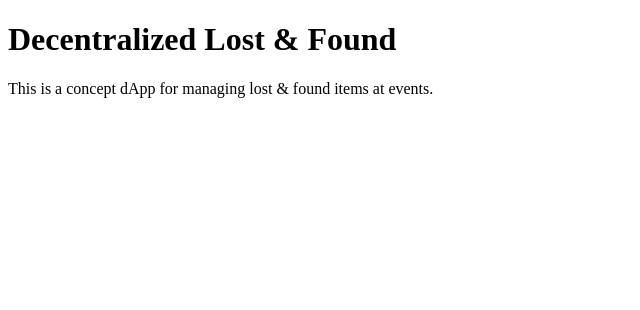
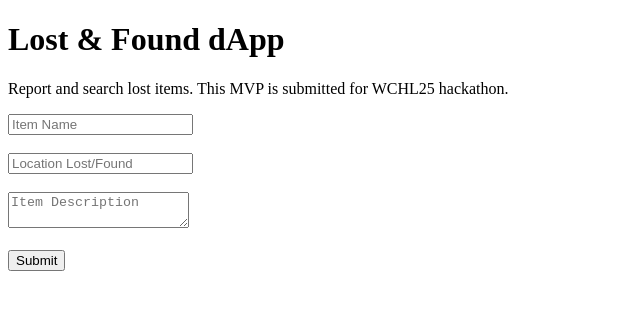
Before and after one commit to sowmi-V/decentralized-lost-found, a plain HTML site: page index.html in a window 1280 px wide. Shown: the whole page, without its empty margins (0-640 px from the left). Drawn offline with Linux system fonts and the light colour scheme.

Commit message:
Update index.html

```diff
--- a/index.html
+++ b/index.html
@@ -1,10 +1,17 @@
 <!DOCTYPE html>
 <html>
-<head>
-  <title>Lost & Found</title>
-</head>
-<body>
-  <h1>Decentralized Lost & Found</h1>
-  <p>This is a concept dApp for managing lost & found items at events.</p>
-</body>
+  <head>
+    <title>Decentralized Lost & Found</title>
+  </head>
+  <body>
+    <h1>Lost & Found dApp</h1>
+    <p>Report and search lost items. This MVP is submitted for WCHL25 hackathon.</p>
+
+    <form>
+      <input type="text" placeholder="Item Name" required><br><br>
+      <input type="text" placeholder="Location Lost/Found" required><br><br>
+      <textarea placeholder="Item Description" required></textarea><br><br>
+      <button type="submit">Submit</button>
+    </form>
+  </body>
 </html>
```
